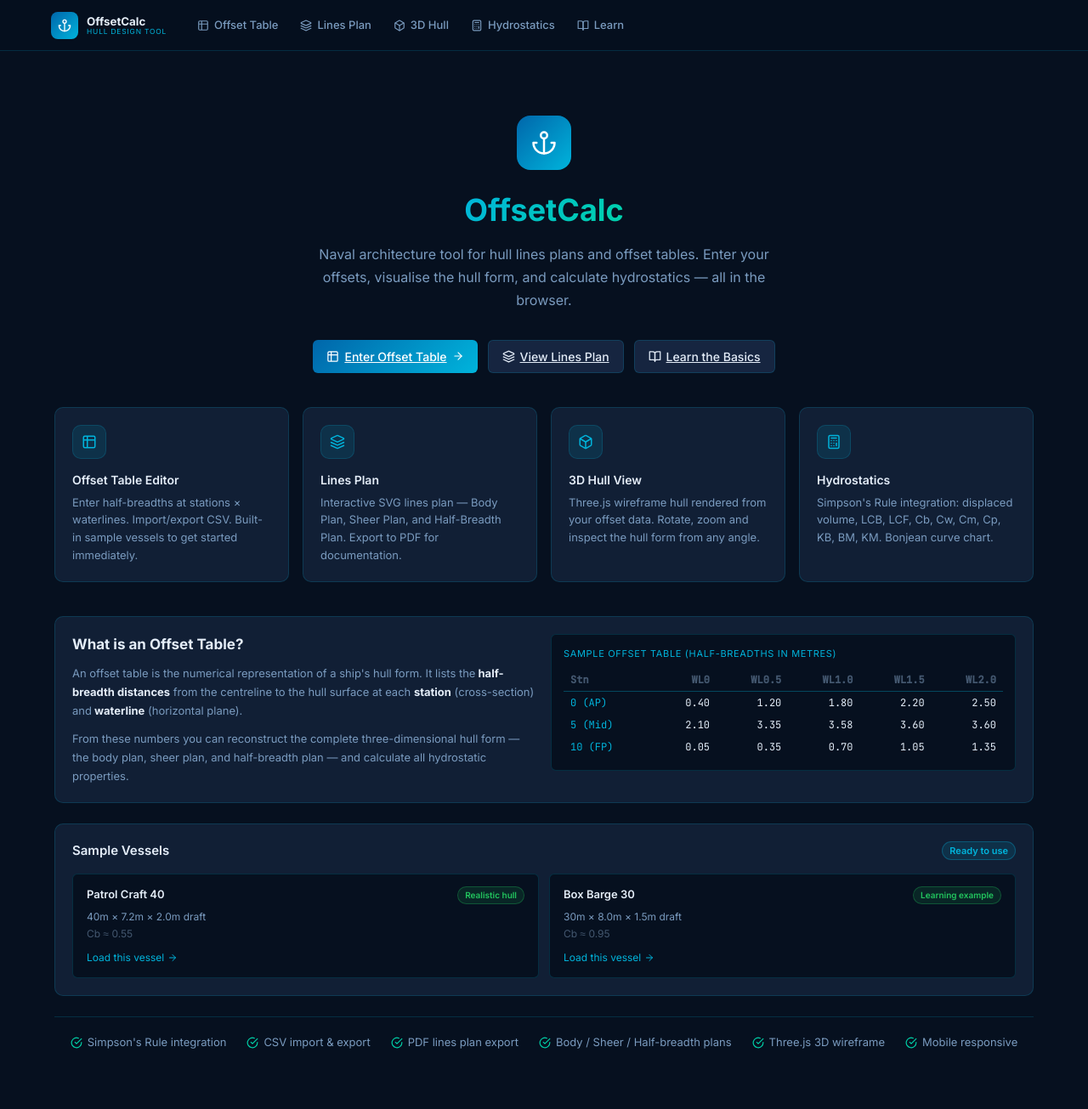
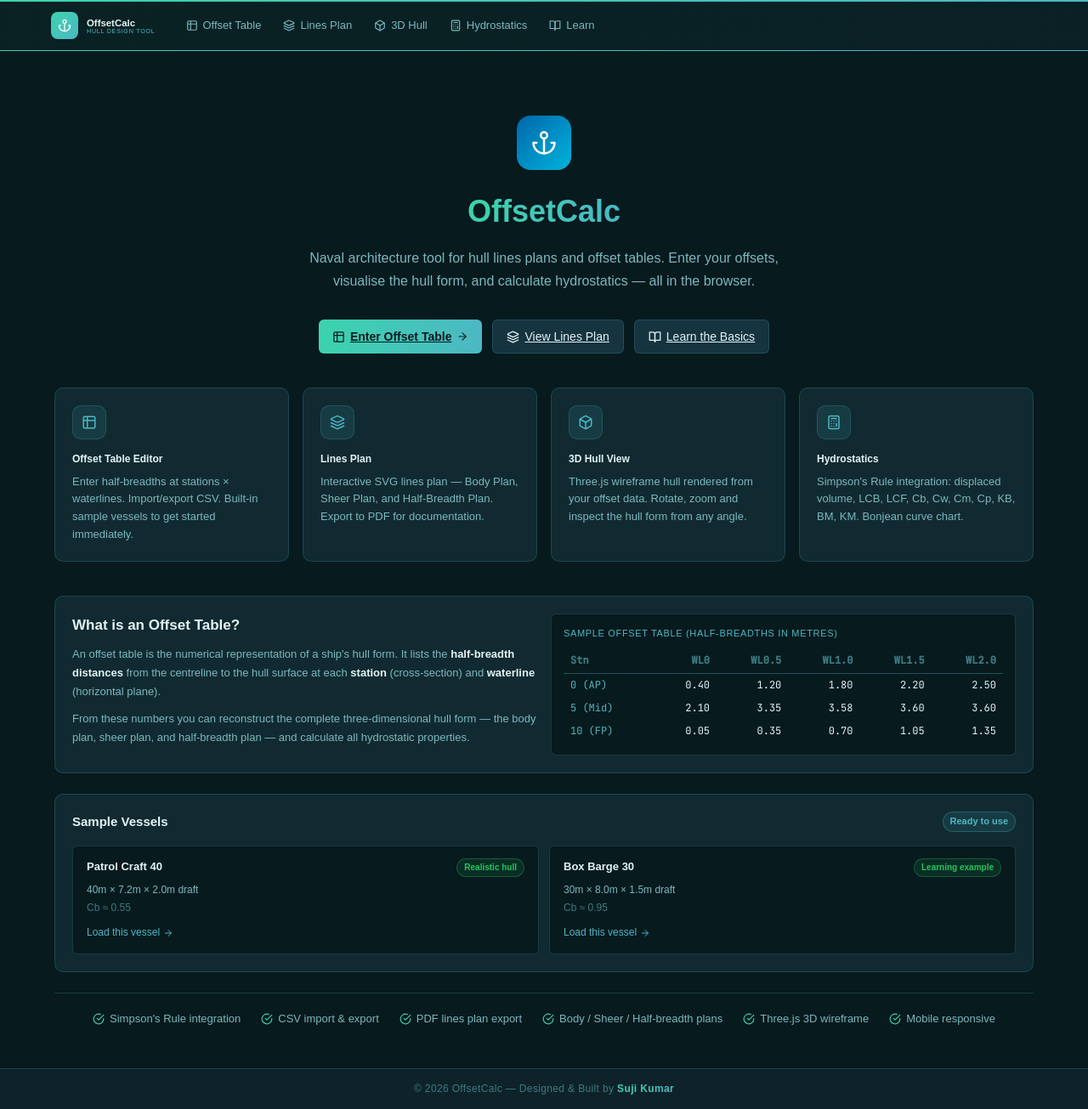
Before and after one commit to sujirex/offsetcalc, a Next.js app: page / in a window 1280 px wide. Shown: the whole page at 85% size. Built offline with nearby package versions, Linux system fonts and the light colour scheme.

Commit message:
style: Arial 12px font, teal gradient theme, Suji Kumar copyright footer

```diff
--- a/app/globals.css
+++ b/app/globals.css
@@ -1,45 +1,58 @@
-@import url('https://fonts.googleapis.com/css2?family=Inter:wght@300;400;500;600;700&family=JetBrains+Mono:wght@400;500&display=swap');
+@import url('https://fonts.googleapis.com/css2?family=JetBrains+Mono:wght@400;500&display=swap');
 
 *, *::before, *::after { box-sizing: border-box; margin: 0; padding: 0; }
 
 :root {
-  --navy:        #06101f;
-  --navy-mid:    #0c1a30;
-  --navy-card:   #111f35;
-  --navy-raised: #162540;
-  --border:      rgba(0, 180, 220, 0.18);
-  --border-hover:rgba(0, 180, 220, 0.45);
+  --navy:        #071a1e;
+  --navy-mid:    #0d2329;
+  --navy-card:   #112a31;
+  --navy-raised: #163340;
+  --border:      rgba(76, 184, 196, 0.20);
+  --border-hover:rgba(76, 184, 196, 0.50);
 
-  --cyan:        #00b4dc;
-  --cyan-dim:    rgba(0,180,220,0.12);
-  --teal:        #00d4aa;
+  /* Brand — #3CD3AD → #4CB8C4 */
+  --cyan:        #4CB8C4;
+  --teal:        #3CD3AD;
+  --cyan-dim:    rgba(76, 184, 196, 0.12);
+  --teal-dim:    rgba(60, 211, 173, 0.12);
   --amber:       #f59e0b;
   --danger:      #ef4444;
   --success:     #22c55e;
 
-  --text-primary:   #e4edf8;
-  --text-secondary: #7a9bbf;
-  --text-muted:     #445870;
+  --text-primary:   #e2f4f6;
+  --text-secondary: #7ab8bf;
+  --text-muted:     #3d7a82;
 
-  --nav-h:   60px;
-  --radius:  10px;
+  --nav-h:     60px;
+  --radius:    10px;
   --radius-sm: 6px;
-  --brand-grad: linear-gradient(135deg, #0066aa 0%, #00b4dc 100%);
+
+  --brand-grad:        linear-gradient(to right, #3CD3AD, #4CB8C4);
+  --brand-grad-diag:   linear-gradient(135deg, #3CD3AD 0%, #4CB8C4 100%);
+  --brand-grad-webkit: -webkit-linear-gradient(to right, #3CD3AD, #4CB8C4);
 }
 
 html, body {
   height: 100%;
   background: var(--navy);
   color: var(--text-primary);
-  font-family: "Inter", sans-serif;
-  font-size: 14px;
-  line-height: 1.5;
+  font-family: Arial, Helvetica, sans-serif;
+  font-size: 12px;
+  line-height: 1.6;
 }
+
+/* Typography scale */
+h1 { font-family: Arial, Helvetica, sans-serif; font-size: 22px; font-weight: 700; color: var(--text-primary); }
+h2 { font-family: Arial, Helvetica, sans-serif; font-size: 17px; font-weight: 600; color: var(--text-primary); }
+h3 { font-family: Arial, Helvetica, sans-serif; font-size: 15px; font-weight: 600; color: var(--text-primary); }
+h4 { font-family: Arial, Helvetica, sans-serif; font-size: 13px; font-weight: 600; color: var(--text-primary); }
+p  { font-family: Arial, Helvetica, sans-serif; font-size: 12px; color: var(--text-secondary); line-height: 1.6; }
+label { font-family: Arial, Helvetica, sans-serif; font-size: 11px; }
 
 /* Scrollbar */
 ::-webkit-scrollbar { width: 6px; height: 6px; }
 ::-webkit-scrollbar-track { background: var(--navy); }
-::-webkit-scrollbar-thumb { background: var(--border); border-radius: 3px; }
+::-webkit-scrollbar-thumb { background: rgba(76,184,196,0.3); border-radius: 3px; }
 ::-webkit-scrollbar-thumb:hover { background: var(--cyan); }
 
 /* Cards */
@@ -56,13 +69,19 @@ html, body {
   display: inline-flex; align-items: center; gap: 6px;
   padding: 8px 16px; border-radius: var(--radius-sm);
   border: none; cursor: pointer;
-  font-size: 13px; font-weight: 500;
+  font-size: 12px; font-weight: 500;
   transition: opacity .15s, transform .1s;
-  font-family: inherit;
+  font-family: Arial, Helvetica, sans-serif;
 }
 .btn:hover { opacity: 0.88; transform: translateY(-1px); }
 .btn:active { transform: translateY(0); }
-.btn-primary   { background: var(--brand-grad); color: #fff; }
+.btn-primary   {
+  background: #4CB8C4;
+  background: -webkit-linear-gradient(to right, #3CD3AD, #4CB8C4);
+  background: linear-gradient(to right, #3CD3AD, #4CB8C4);
+  color: #071a1e;
+  font-weight: 600;
+}
 .btn-secondary { background: var(--navy-raised); color: var(--text-primary); border: 1px solid var(--border); }
 .btn-ghost     { background: transparent; color: var(--text-secondary); border: 1px solid transparent; }
 .btn-ghost:hover { border-color: var(--border); color: var(--text-primary); }
@@ -72,14 +91,14 @@ html, body {
 .input {
   background: var(--navy-raised); border: 1px solid var(--border);
   border-radius: var(--radius-sm); color: var(--text-primary);
-  padding: 8px 12px; font-size: 13px; outline: none;
-  width: 100%; transition: border-color .15s; font-family: inherit;
+  padding: 8px 12px; font-size: 12px; outline: none;
+  width: 100%; transition: border-color .15s; font-family: Arial, Helvetica, sans-serif;
 }
 .input:focus { border-color: var(--cyan); }
 .input::placeholder { color: var(--text-muted); }
 
 /* Table */
-.data-table { width: 100%; border-collapse: collapse; font-size: 13px; }
+.data-table { width: 100%; border-collapse: collapse; font-size: 12px; font-family: Arial, Helvetica, sans-serif; }
 .data-table th {
   text-align: left; padding: 10px 14px;
   color: var(--text-muted); font-weight: 500;
@@ -87,19 +106,32 @@ html, body {
   border-bottom: 1px solid var(--border);
   background: var(--navy); position: sticky; top: 0; z-index: 1;
 }
-.data-table td { padding: 9px 14px; border-bottom: 1px solid rgba(0,180,220,.07); }
-.data-table tr:hover td { background: rgba(0,180,220,.04); }
+.data-table td { padding: 9px 14px; border-bottom: 1px solid rgba(76,184,196,.07); }
+.data-table tr:hover td { background: rgba(76,184,196,.05); }
 
 /* Stat cards */
 .stat-grid { display: grid; gap: 14px; }
-.stat-card { background: var(--navy-card); border: 1px solid var(--border); border-radius: var(--radius); padding: 16px 18px; }
+.stat-card {
+  background: var(--navy-card);
+  border: 1px solid var(--border);
+  border-radius: var(--radius);
+  padding: 16px 18px;
+}
 .stat-label { color: var(--text-muted); font-size: 11px; font-weight: 500; letter-spacing: .06em; text-transform: uppercase; margin-bottom: 4px; }
-.stat-value { font-size: 24px; font-weight: 700; line-height: 1.1; color: var(--cyan); }
+.stat-value {
+  font-size: 24px; font-weight: 700; line-height: 1.1;
+  background: var(--brand-grad);
+  background: -webkit-linear-gradient(to right, #3CD3AD, #4CB8C4);
+  background: linear-gradient(to right, #3CD3AD, #4CB8C4);
+  -webkit-background-clip: text;
+  -webkit-text-fill-color: transparent;
+  background-clip: text;
+}
 .stat-sub   { color: var(--text-secondary); font-size: 12px; margin-top: 3px; }
 
 /* Badges */
 .badge { display: inline-flex; align-items: center; padding: 2px 8px; border-radius: 12px; font-size: 11px; font-weight: 600; }
-.badge-info    { background: rgba(0,180,220,.12); color: var(--cyan); border: 1px solid rgba(0,180,220,.3); }
+.badge-info    { background: rgba(76,184,196,.12); color: var(--cyan); border: 1px solid rgba(76,184,196,.3); }
 .badge-success { background: rgba(34,197,94,.12); color: #22c55e; border: 1px solid rgba(34,197,94,.3); }
 .badge-warning { background: rgba(245,158,11,.12); color: #f59e0b; border: 1px solid rgba(245,158,11,.3); }
 
@@ -109,8 +141,12 @@ html, body {
 
 /* Grad text */
 .grad-text {
-  background: linear-gradient(135deg, #00b4dc, #00d4aa);
-  -webkit-background-clip: text; -webkit-text-fill-color: transparent; background-clip: text;
+  background: #4CB8C4;
+  background: -webkit-linear-gradient(to right, #3CD3AD, #4CB8C4);
+  background: linear-gradient(to right, #3CD3AD, #4CB8C4);
+  -webkit-background-clip: text;
+  -webkit-text-fill-color: transparent;
+  background-clip: text;
 }
 
 /* Mono */
--- a/app/layout.tsx
+++ b/app/layout.tsx
@@ -14,9 +14,34 @@ export default function RootLayout({ children }: { children: React.ReactNode })
       <body>
         <HullProvider>
           <Navbar />
-          <main style={{ minHeight: "calc(100vh - var(--nav-h))" }}>
+          <main style={{ minHeight: "calc(100vh - var(--nav-h) - 48px)" }}>
             {children}
           </main>
+          <footer style={{
+            height: 48,
+            display: "flex",
+            alignItems: "center",
+            justifyContent: "center",
+            borderTop: "1px solid var(--border)",
+            background: "var(--navy-mid)",
+            gap: 16,
+          }}>
+            <span style={{
+              fontSize: 12,
+              fontFamily: "Arial, sans-serif",
+              color: "var(--text-muted)",
+              letterSpacing: "0.03em",
+            }}>
+              © {new Date().getFullYear()} OffsetCalc — Designed &amp; Built by{" "}
+              <span style={{
+                background: "linear-gradient(to right, #3CD3AD, #4CB8C4)",
+                WebkitBackgroundClip: "text",
+                WebkitTextFillColor: "transparent",
+                backgroundClip: "text",
+                fontWeight: 600,
+              }}>Suji Kumar</span>
+            </span>
+          </footer>
         </HullProvider>
       </body>
     </html>
--- a/components/Navbar.tsx
+++ b/components/Navbar.tsx
@@ -19,8 +19,12 @@ export function Navbar() {
   return (
     <nav style={{
       height: "var(--nav-h)",
-      background: "rgba(6,16,31,0.96)",
+      background: "rgba(7,26,30,0.96)",
       borderBottom: "1px solid var(--border)",
+      borderTop: "2px solid transparent",
+      backgroundImage: "linear-gradient(rgba(7,26,30,0.96),rgba(7,26,30,0.96)), linear-gradient(to right,#3CD3AD,#4CB8C4)",
+      backgroundOrigin: "border-box",
+      backgroundClip: "padding-box, border-box",
       backdropFilter: "blur(16px)",
       position: "sticky", top: 0, zIndex: 50,
       display: "flex", alignItems: "center",
@@ -30,7 +34,7 @@ export function Navbar() {
         <Link href="/" style={{ textDecoration: "none", display: "flex", alignItems: "center", gap: 10, flexShrink: 0, marginRight: 16 }}>
           <div style={{
             width: 32, height: 32, borderRadius: 8,
-            background: "linear-gradient(135deg,#0066aa,#00b4dc)",
+            background: "linear-gradient(135deg,#3CD3AD,#4CB8C4)",
             display: "flex", alignItems: "center", justifyContent: "center",
           }}>
             <Anchor size={16} color="#fff" />
```
